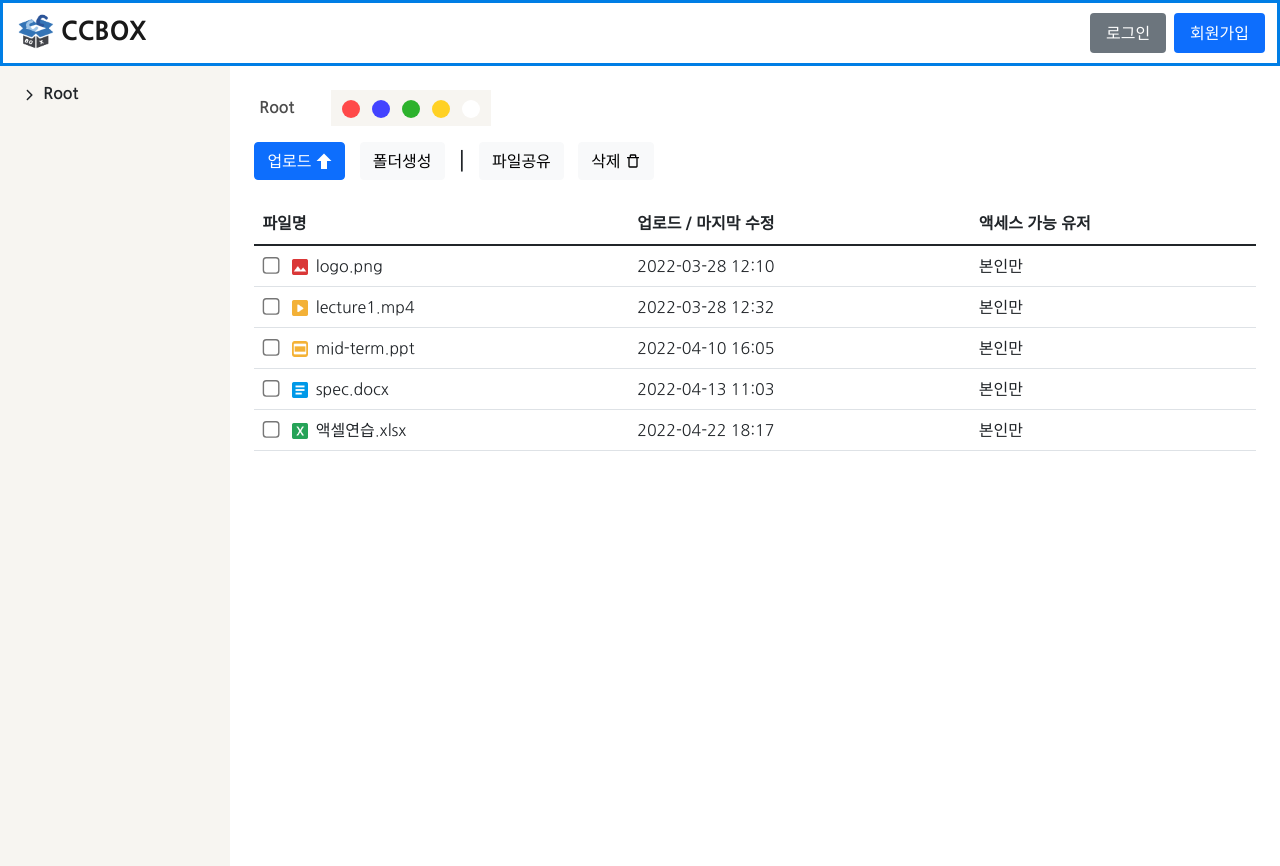
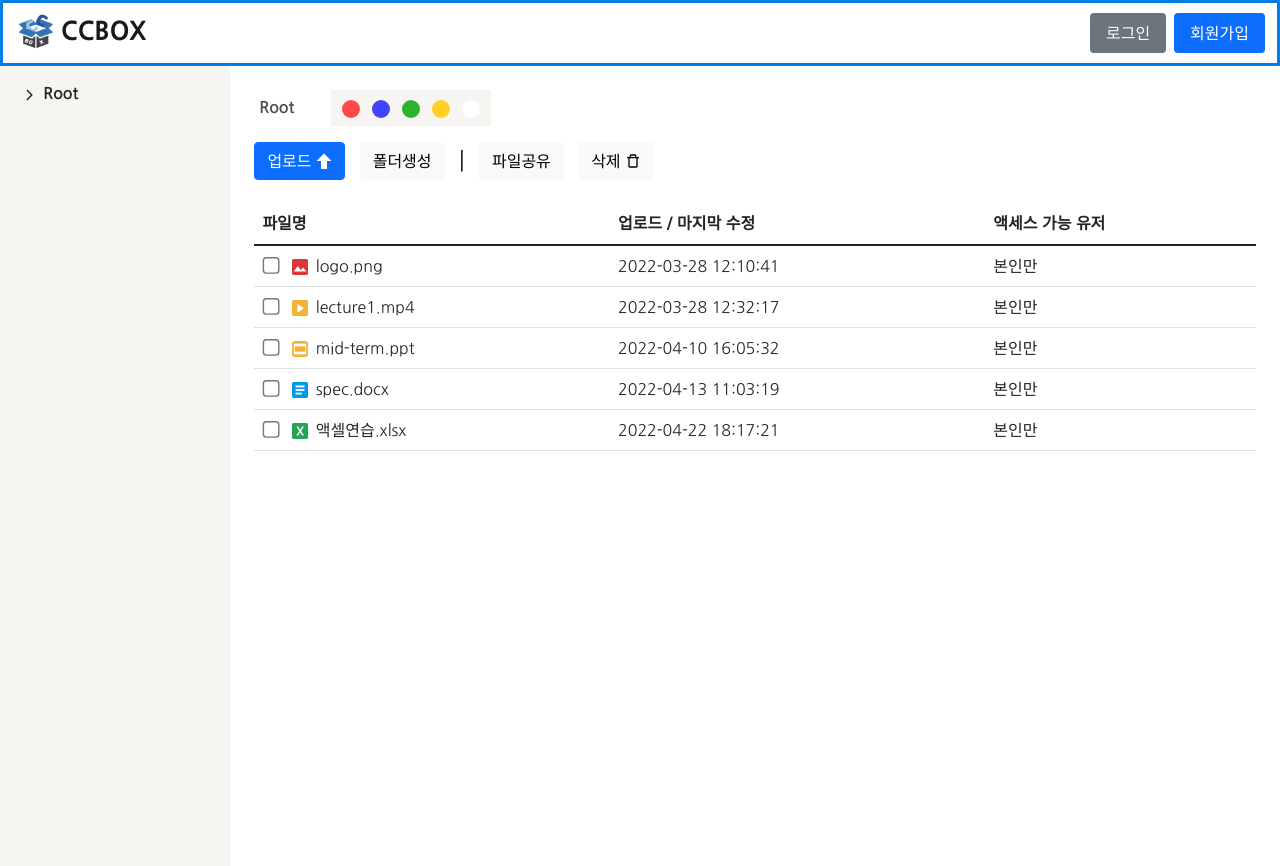
Before and after one commit to DevLeti/ccbox-fe, a React (Create React App) app: page /user in a window 1280 px wide. Built offline with nearby package versions, Linux system fonts and the light colour scheme.

Commit message:
ADD: file upload 시 목록 생성

```diff
--- a/src/components/FileUploadComponent.js
+++ b/src/components/FileUploadComponent.js
@@ -1,18 +1,52 @@
-import { React, useState, useRef, useCallback } from "react";
+import { React } from "react";
+import { fileListState } from "../recoil/atom";
+import { useRecoilState } from "recoil";
 import { IoMdClose } from "react-icons/io";
 import "../styles/FileUpload.css";
 import "../styles/ModalStyle.css";
 import uploadIcon from "../assets/image/file_upload.png";
 
+const timestamp = () => {
+  const today = new Date();
+  today.setHours(today.getHours() + 9);
+  return today.toISOString().replace("T", " ").substring(0, 19);
+};
+
 const FileUploadComponent = (props) => {
   // 열기, 닫기를 부모로부터 받아옴
   const { open, close } = props;
+  const [fileList, setFileList] = useRecoilState(fileListState);
 
   const handleChangeFile = (e) => {
     e.preventDefault();
-    console.log(e.target.files[0]);
+    const filename = e.target.files[0].name;
+    const upload = timestamp();
+    const extension = e.target.files[0].name.split(".")[1];
+
+    let filestyle = "";
+    if (extension === "png" || extension === "jpeg" || extension === "jpg") {
+      filestyle = "img";
+    } else if (extension === "mp4" || extension === "avi") {
+      filestyle = "video";
+    } else if (extension === "pptx") {
+      filestyle = "ppt";
+    } else if (extension === "docx") {
+      filestyle = "doc";
+    } else {
+      filestyle = "xlsx";
+    }
+
+    const uploadFile = {
+      id: 6,
+      filename: filename,
+      filestyle: filestyle,
+      upload: upload,
+      access: "본인만",
+    };
+
     let timer = setTimeout(() => {
       if (window.confirm("파일이 정상적으로 업로드되었습니다.")) {
+        setFileList([...fileList, uploadFile]);
         close();
       }
     }, 1000);
--- a/src/components/MainPageComponent.js
+++ b/src/components/MainPageComponent.js
@@ -1,9 +1,9 @@
-import { useEffect, useState, React } from "react";
+import { React } from "react";
 import { BsFillCircleFill } from "react-icons/bs";
 import { ImArrowUp } from "react-icons/im";
 import { BiTrashAlt } from "react-icons/bi";
 import { Button, Table } from "react-bootstrap";
-import { highlightState } from "../recoil/atom";
+import { fileListState, highlightState } from "../recoil/atom";
 import { useRecoilValue } from "recoil";
 import "../styles/MainPage.css";
 import DocLogo from "../assets/image/doc_logo.png";
@@ -13,7 +13,8 @@ import PptLogo from "../assets/image/presentation_logo.png";
 import VideoLogo from "../assets/image/video_logo.png";
 import Sidebar from "../common/Sidebar/Sidebar";
 
-const FileListComponent = ({ files, openPreview }) => {
+const FileListComponent = ({ openPreview }) => {
+  const files = useRecoilValue(fileListState);
   return (
     <Table responsive="md">
       <thead>
@@ -33,7 +34,7 @@ const FileListComponent = ({ files, openPreview }) => {
                 value="yyy"
                 className="file-check mg-right"
               />
-              <div>
+              <div onClick={openPreview} className="point-cursor">
                 <span className="file-logo mg-right">
                   {file.filestyle === "img" ? (
                     <img src={ImgLogo} alt="img-logo" className="logo-image" />
@@ -77,7 +78,6 @@ const MainPageComponent = ({
   clickHighGreen,
   clickHighYellow,
   clickHighNone,
-  files,
 }) => {
   const highlightValue = useRecoilValue(highlightState);
 
@@ -139,7 +139,7 @@ const MainPageComponent = ({
           </Button>
         </div>
         <div className="filelist-block">
-          <FileListComponent files={files} openPreview={openPreview} />
+          <FileListComponent openPreview={openPreview} />
         </div>
       </div>
     </div>
--- a/src/containers/FileUploadContainer.js
+++ b/src/containers/FileUploadContainer.js
@@ -1,4 +1,4 @@
-import { React, useState, useCallback } from "react";
+import { React, useState } from "react";
 import FileUploadComponent from "../components/FileUploadComponent";
 
 const FileUploadContainer = () => {
--- a/src/containers/MainPageContainer.js
+++ b/src/containers/MainPageContainer.js
@@ -65,45 +65,6 @@ const MainPageContainer = () => {
     setHighlight("highlight-none");
   };
 
-  // file list
-  const files = [
-    {
-      id: 1,
-      filename: "logo.png",
-      filestyle: "img",
-      upload: "2022-03-28 12:10",
-      access: "본인만",
-    },
-    {
-      id: 2,
-      filename: "lecture1.mp4",
-      filestyle: "video",
-      upload: "2022-03-28 12:32",
-      access: "본인만",
-    },
-    {
-      id: 3,
-      filename: "mid-term.ppt",
-      filestyle: "ppt",
-      upload: "2022-04-10 16:05",
-      access: "본인만",
-    },
-    {
-      id: 4,
-      filename: "spec.docx",
-      filestyle: "doc",
-      upload: "2022-04-13 11:03",
-      access: "본인만",
-    },
-    {
-      id: 5,
-      filename: "액셀연습.xlsx",
-      filestyle: "excel",
-      upload: "2022-04-22 18:17",
-      access: "본인만",
-    },
-  ];
-
   return (
     <>
       <MainPageComponent
@@ -116,7 +77,6 @@ const MainPageContainer = () => {
         clickHighGreen={clickHighGreen}
         clickHighYellow={clickHighYellow}
         clickHighNone={clickHighNone}
-        files={files}
       />
       <FileUploadComponent open={uploadOpen} close={closeUpload} />
       <CreateDirComponent open={createDirOpen} close={closeCreateDir} />
--- a/src/recoil/atom.js
+++ b/src/recoil/atom.js
@@ -1,10 +1,4 @@
 import { atom, RecoilBridge } from "recoil";
-
-// file upload
-export const fileUploadState = atom({
-  key: "fileUpload",
-  default: false,
-});
 
 // login state
 export const loggedInState = atom({
@@ -17,3 +11,45 @@ export const highlightState = atom({
   key: "highlight",
   default: "highlight-none",
 });
+
+// filelist state
+export const fileListState = atom({
+  key: "filelist",
+  default: [
+    {
+      id: 1,
+      filename: "logo.png",
+      filestyle: "img",
+      upload: "2022-03-28 12:10:41",
+      access: "본인만",
+    },
+    {
+      id: 2,
+      filename: "lecture1.mp4",
+      filestyle: "video",
+      upload: "2022-03-28 12:32:17",
+      access: "본인만",
+    },
+    {
+      id: 3,
+      filename: "mid-term.ppt",
+      filestyle: "ppt",
+      upload: "2022-04-10 16:05:32",
+      access: "본인만",
+    },
+    {
+      id: 4,
+      filename: "spec.docx",
+      filestyle: "doc",
+      upload: "2022-04-13 11:03:19",
+      access: "본인만",
+    },
+    {
+      id: 5,
+      filename: "액셀연습.xlsx",
+      filestyle: "excel",
+      upload: "2022-04-22 18:17:21",
+      access: "본인만",
+    },
+  ],
+});
```
